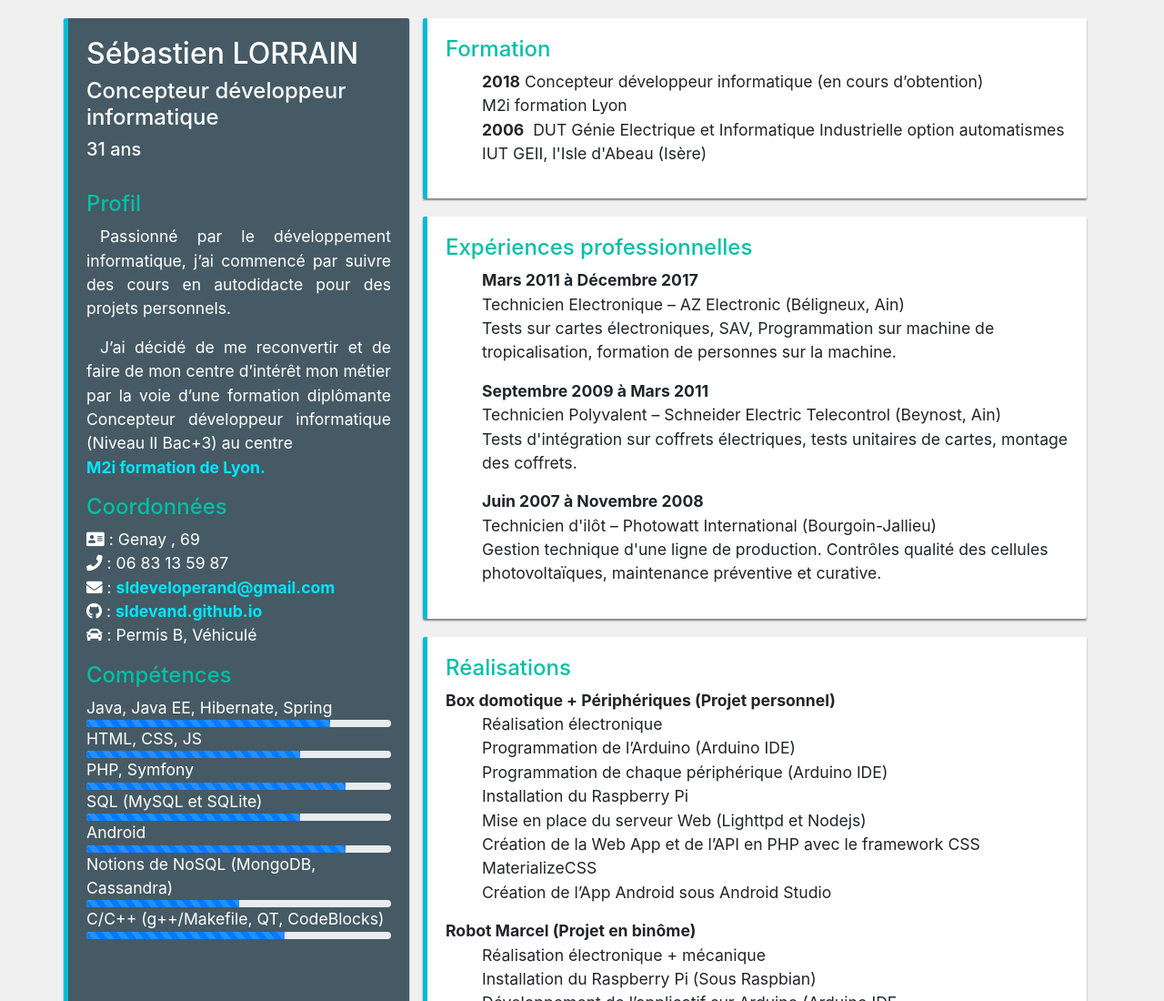
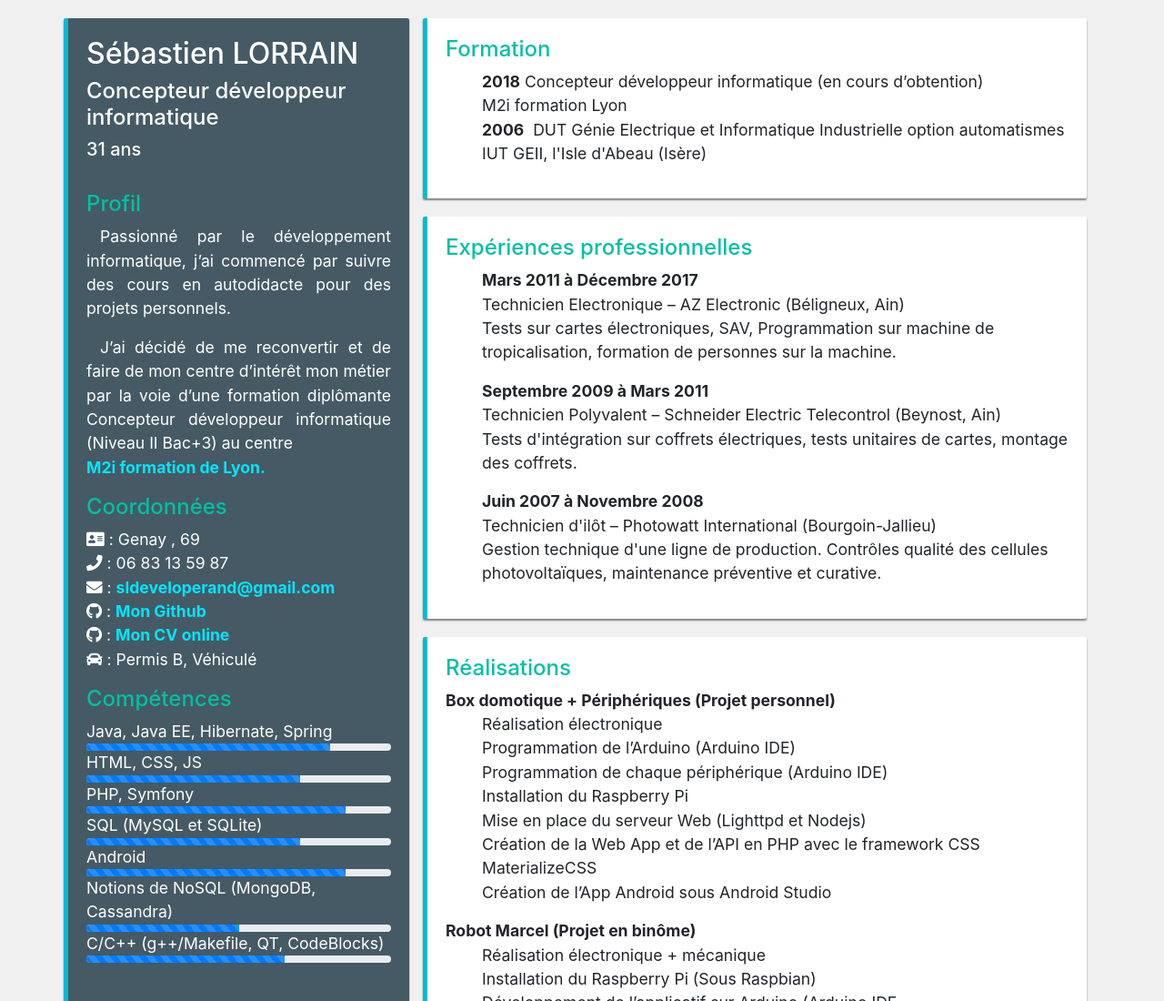
Before and after one commit to sldevand/sldevand.github.io, a plain HTML site: page index.html in a window 1280 px wide. Shown: the top 1100 px of the page at 91% size. Drawn offline with Linux system fonts and the light colour scheme.

Commit message:
modified my cv address

```diff
--- a/index.html
+++ b/index.html
@@ -36,7 +36,8 @@
           <li><i class="fas fa-address-card" alt="address"></i> : Genay , 69 </li>
           <li><i class="fas fa-phone" alt="phone"></i> : 06 83 13 59 87 </li>
           <li><i class="fas fa-envelope" alt="email"></i> : <a href="mailto:sldeveloperand@gmail.com">sldeveloperand@gmail.com</a> </li>
-          <li><i class="fab fa-github" alt="github"></i> : <a href="https://github.com/sldevand.github.io">sldevand.github.io</a> </li>
+          <li><i class="fab fa-github" alt="github"></i> : <a href="https://github.com/sldevand">Mon Github</a> </li>
+          <li><i class="fab fa-github" alt="github"></i> : <a href="https://sldevand.github.io/">Mon CV online</a> </li>
           <li><i class="fas fa-car" alt="vehicule"></i> : Permis B, Véhiculé </li>
         </ul>
         <h4 class="title">Compétences</h4>
```
